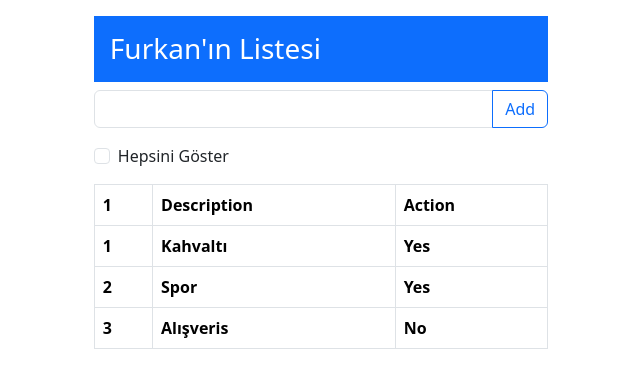
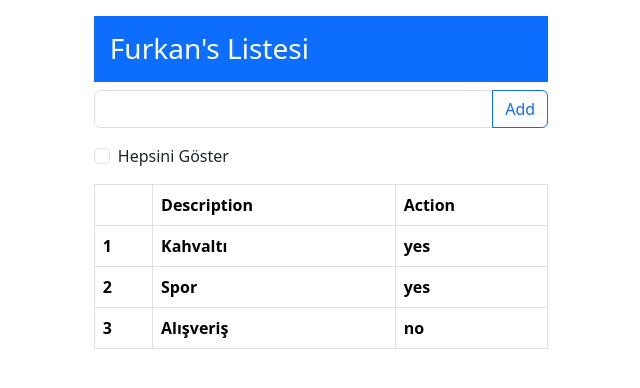
Before and after one commit to hFurkan99/Web-Development, an Angular app in the folder Angular/todo-app/: page / in a window 1280 px wide. Shown: the top 388 px of the page, without its empty margins (257-897 px from the left). Built offline with nearby package versions, Linux system fonts and the light colour scheme.

Commit message:
Listeler

```diff
--- a/Angular/todo-app/src/app/todo/todo.component.html
+++ b/Angular/todo-app/src/app/todo/todo.component.html
@@ -2,7 +2,7 @@
     <div class="row">
         <div class="col-5 mx-auto">
             <h3 class="bg-primary text-white p-3">
-                Furkan'ın Listesi
+                {{getName()}}'s Listesi
             </h3>
 
 
@@ -20,27 +20,18 @@
             <table class="table table-bordered">
                 <thead>
                     <tr>
-                        <th>1</th>
+                        <th></th>
                         <th>Description</th>
                         <th>Action</th>
                     </tr>
                 </thead>
                 <tbody>
-                    <tr>
-                        <th>1</th>
-                        <th>Kahvaltı</th>
-                        <th>Yes</th>
+                    <tr *ngFor="let item of items; let i = index">
+                        <th>{{i + 1}} </th>
+                        <th>{{item.description}} </th>
+                        <th>{{item.action}} </th>
                     </tr>
-                    <tr>
-                        <th>2</th>
-                        <th>Spor</th>
-                        <th>Yes</th>
-                    </tr>
-                    <tr>
-                        <th>3</th>
-                        <th>Alışveris</th>
-                        <th>No</th>
-                    </tr>
+
                 </tbody>
             </table>
         </div>
--- a/Angular/todo-app/src/app/todo/todo.component.ts
+++ b/Angular/todo-app/src/app/todo/todo.component.ts
@@ -5,4 +5,18 @@ import { Component } from '@angular/core';
   templateUrl: './todo.component.html',
   styleUrl: './todo.component.css',
 })
-export class TodoComponent {}
+export class TodoComponent {
+  private name = 'Furkan';
+
+  // items = ['item 1', 'item 2', 'item 3'];
+
+  items = [
+    { id: 1, description: 'Kahvaltı', action: 'yes' },
+    { id: 2, description: 'Spor', action: 'yes' },
+    { id: 3, description: 'Alışveriş', action: 'no' },
+  ];
+
+  getName() {
+    return this.name;
+  }
+}
```
